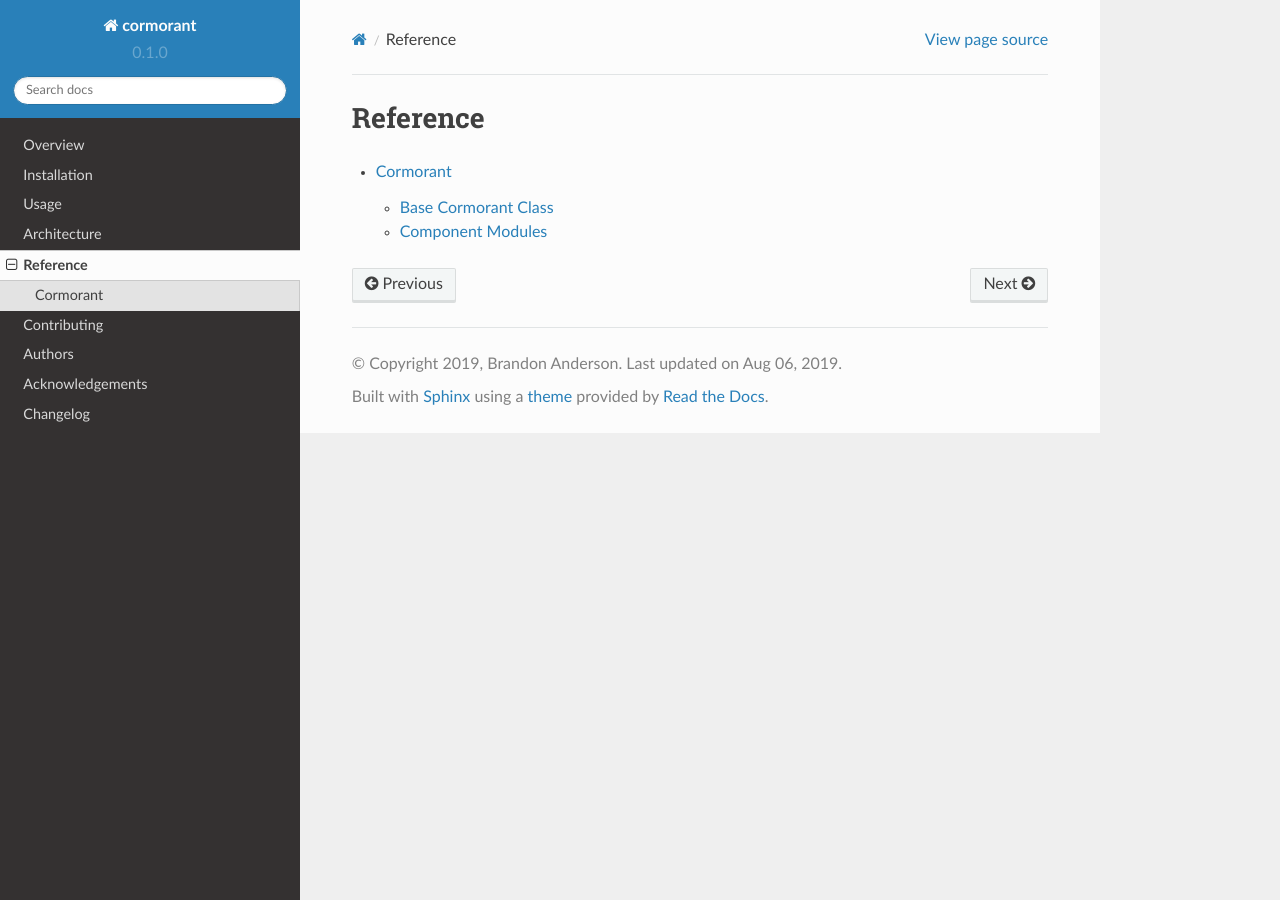
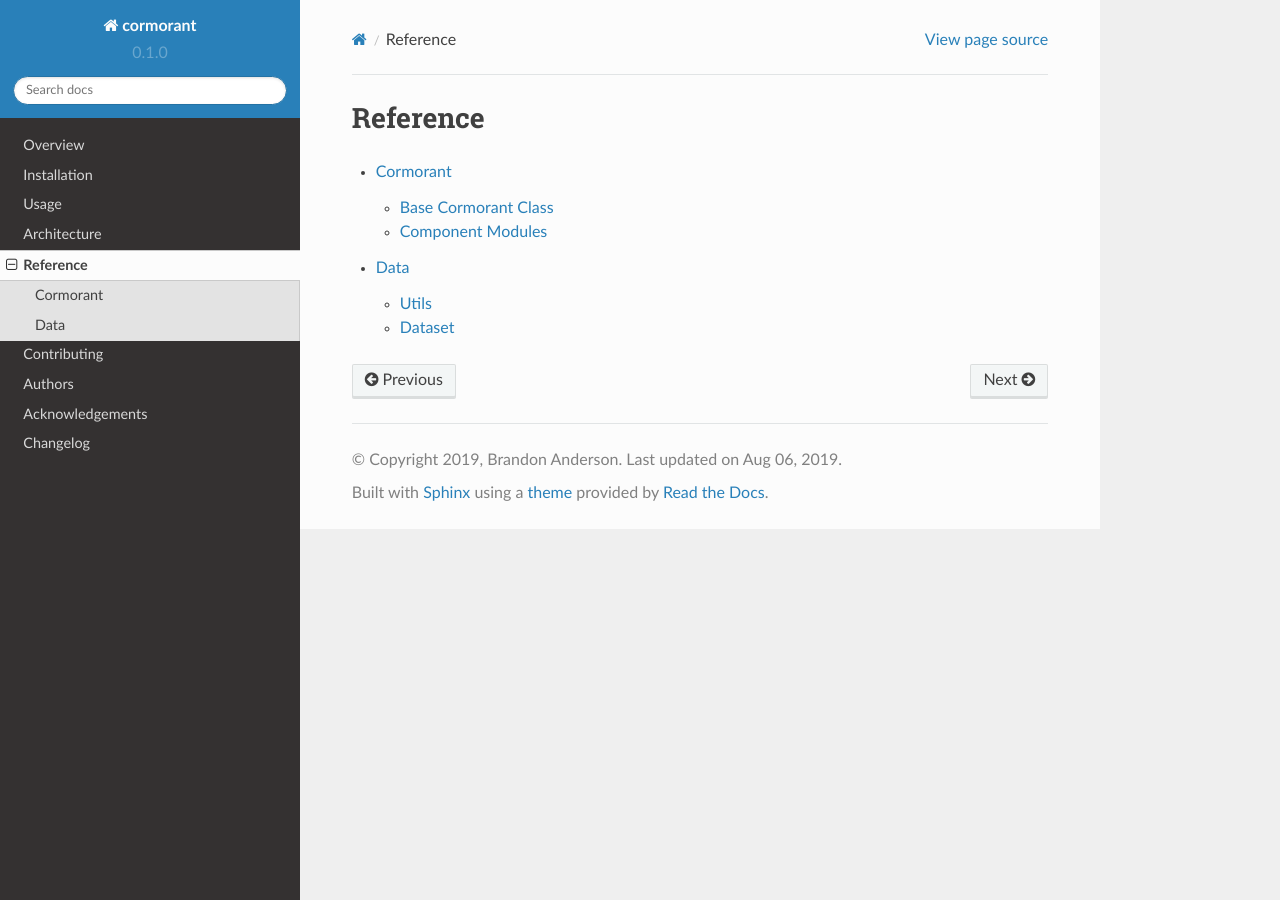
Before and after one commit to risilab/cormorant, a Sphinx documentation site: the page built from docs/reference/index.rst, in a window 1280 px wide. Built offline with Sphinx 7.4.7 and the Read the Docs theme 2.0.0, drawn with Linux system fonts in a browser that asks for light colours.

Commit message:
Made rst's for the data module documentation and began documentation on the ProcessDataset class

```diff
--- /dev/null
+++ b/docs/reference/data.rst
@@ -0,0 +1,14 @@
+Data
+====
+
+Utils
+-----
+
+.. automodule:: cormorant.data.utils
+    :members:
+
+Dataset
+-------
+
+.. automodule:: cormorant.data.dataset
+    :members:
--- a/docs/reference/index.rst
+++ b/docs/reference/index.rst
@@ -5,3 +5,4 @@ Reference
     :glob:
 
     cormorant
+    data
```
Also changed, not shown: 2 other files.
